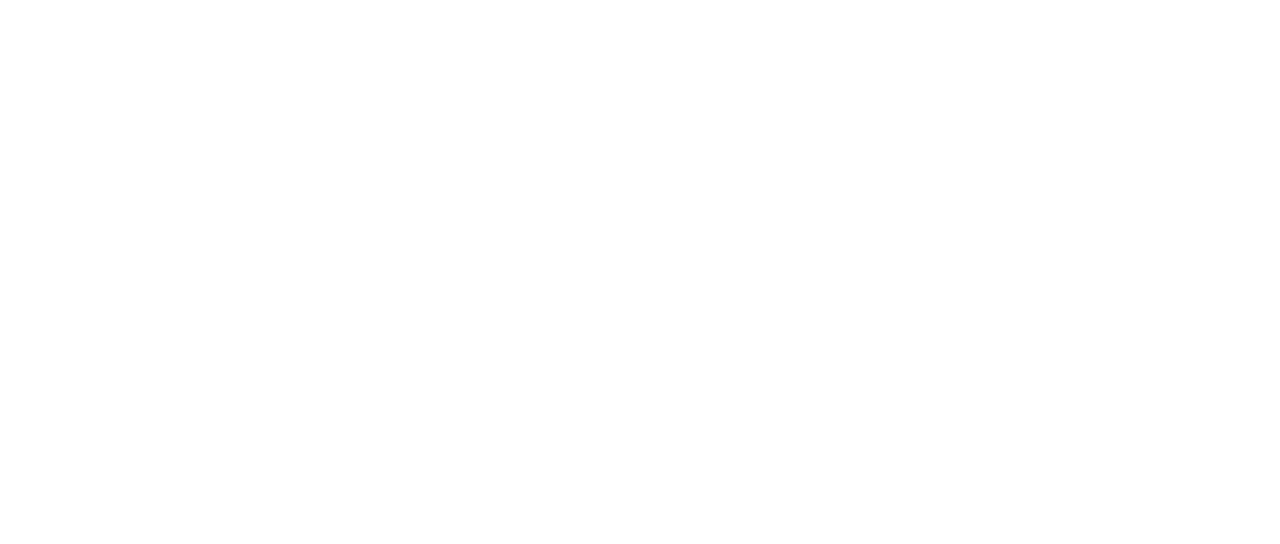
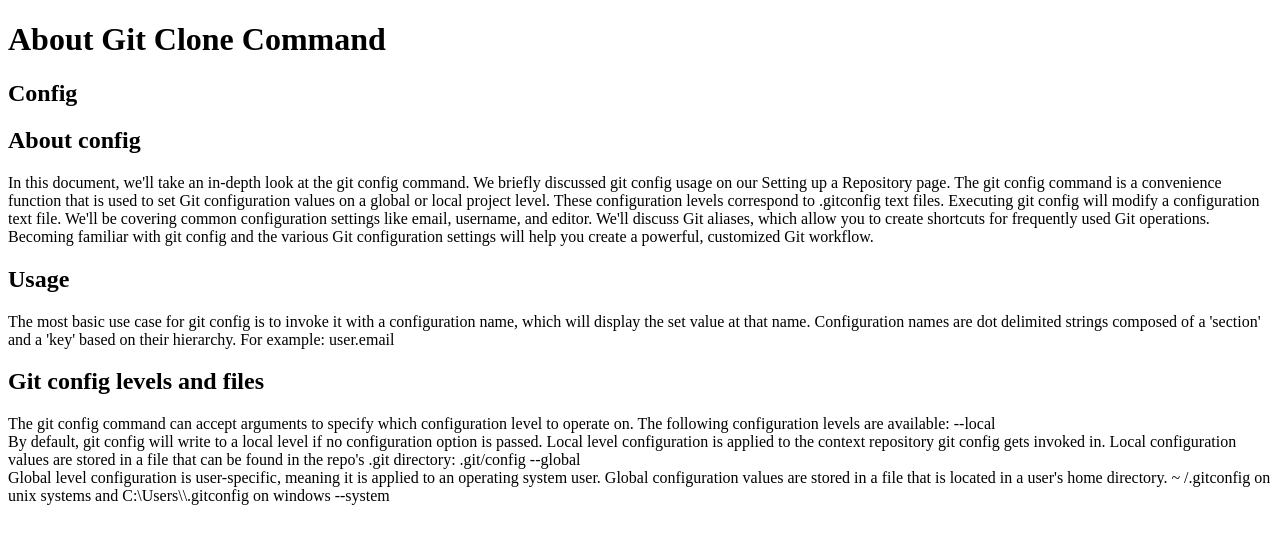
Before and after one commit to vladtymo/JS-Crash-Course-2023, a plain HTML site: page 02_Git_Commands/config.html in a window 1280 px wide. Drawn offline with Linux system fonts and the light colour scheme.

Commit message:
Wroten the HTML

```diff
--- a/02_Git_Commands/config.html
+++ b/02_Git_Commands/config.html
@@ -7,6 +7,33 @@
     <title>Document</title>
 </head>
 <body>
-
+    <div class="wrapper">
+        <h1>About Git Clone Command</h1>
+        <h2>Config</h2>
+        <div class="config__body">
+            <div class="config__block">
+                <h2 class="config__title">About config</h2>
+                <div class="config__about">In this document, we'll take an in-depth look at the git config command. We briefly discussed git config usage on our Setting up a Repository page. The git config command is a convenience function that is used to set Git configuration values on a global or local project level. These configuration levels correspond to .gitconfig text files. Executing git config will modify a configuration text file. We'll be covering common configuration settings like email, username, and editor. We'll discuss Git aliases, which allow you to create shortcuts for frequently used Git operations. Becoming familiar with git config and the various Git configuration settings will help you create a powerful, customized Git workflow.</div>
+            </div>
+            <div class="config__block">
+                <h2 class="config__title">Usage</h2>
+                <div class="config__about">The most basic use case for git config is to invoke it with a configuration name, which will display the set value at that name. Configuration names are dot delimited strings composed of a 'section' and a 'key' based on their hierarchy. For example: <span>user.email</span></div>
+            </div>
+            <div class="config__block">
+                <h2 class="config__title">Git config levels and files</h2>
+                <div class="config__level">
+                    <div class="config-level__first">
+                        The git config command can accept arguments to specify which configuration level to operate on. The following configuration levels are available: <span>--local</span>
+                    </div>
+                    <div class="config-level__second">
+                        By default, git config will write to a local level if no configuration option is passed. Local level configuration is applied to the context repository git config gets invoked in. Local configuration values are stored in a file that can be found in the repo's .git directory: .git/config <span>--global</span>
+                    </div>
+                    <div class="config-level__third">
+                        Global level configuration is user-specific, meaning it is applied to an operating system user. Global configuration values are stored in a file that is located in a user's home directory. ~ /.gitconfig on unix systems and C:\Users\\.gitconfig on windows <span>--system</span>
+                    </div>
+                </div>
+            </div>
+        </div>
+    </div>
 </body>
 </html>
```
